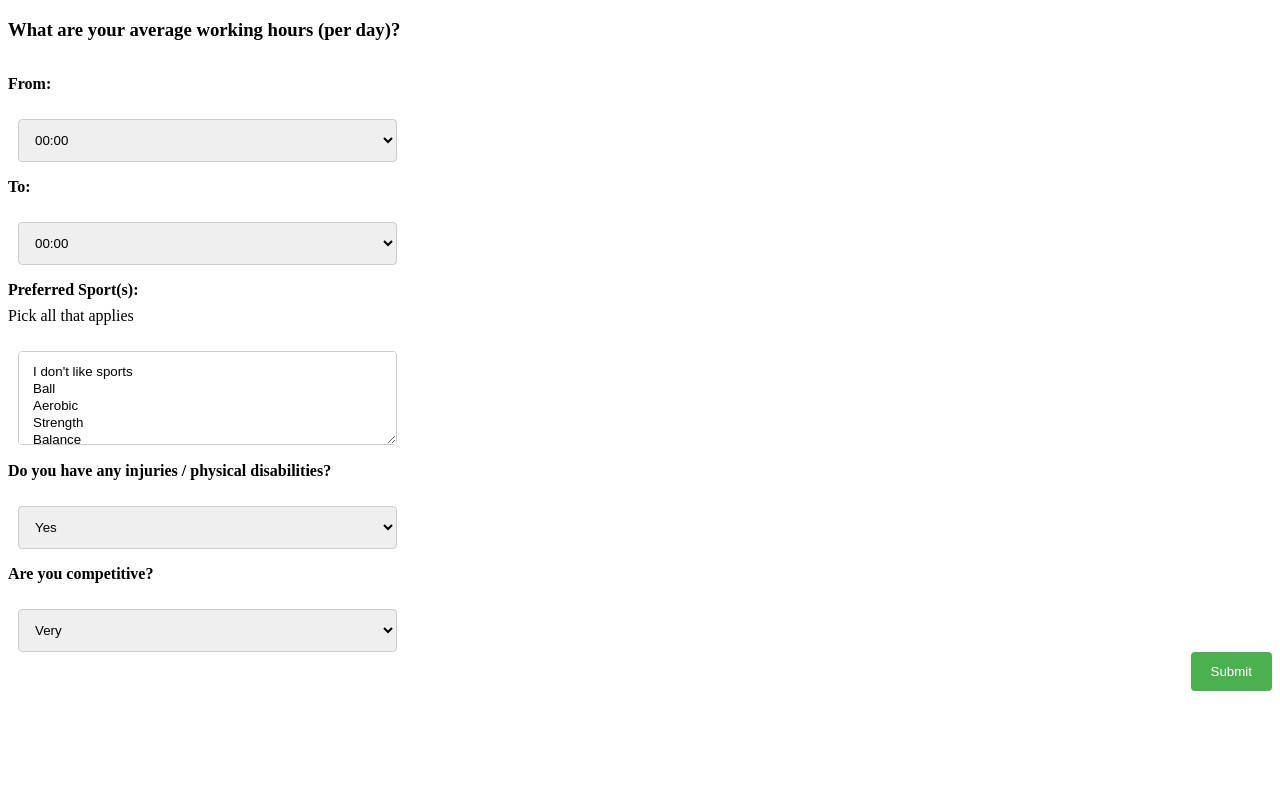
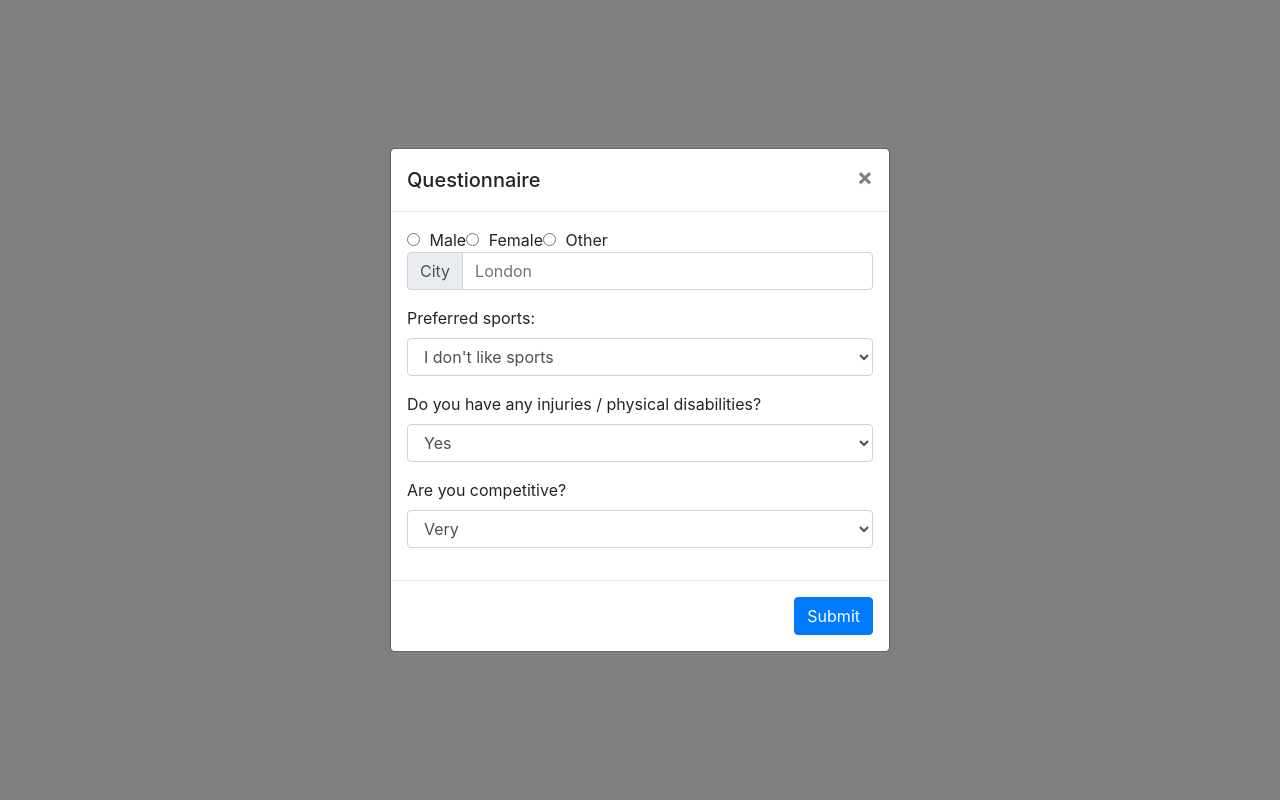
Before and after one commit to Glasgow19/team-13, a Flask app: page /questionnaire in a window 1280 px wide. Run offline with Flask 2, Linux system fonts and the light colour scheme; some libraries are stand-ins or nearby versions.

Commit message:
questionnaire modal added

```diff
--- a/app/app.py
+++ b/app/app.py
@@ -30,7 +30,7 @@ def questionnaire():
 @app.route('/')
 def index():
     if google_auth.is_logged_in():
-        return render_template('list.html', user_info=google_auth.get_user_info())
+        return render_template('dashboard.html', user_info=google_auth.get_user_info())
     else:
         return redirect('/google/login')
 
--- a/app/templates/placeholder.html
+++ /dev/null
@@ -1,4 +0,0 @@
-<!DOCTYPE HTML>
-<html>
-<h1>Thank you</h1>
-</html>
--- a/app/templates/questionnaire.html
+++ b/app/templates/questionnaire.html
@@ -2,16 +2,21 @@
 <html>
     <head>
         <meta name="viewport" content="width=device-width, initial-scale=1">
-        <link rel="stylesheet" type="text/css" href="{{ url_for('static', filename='css/meetuser.css') }}">
 
-        <script src="{{ url_for('static', filename='js/convert-json.css') }}"></script>
+        <link rel="stylesheet" href="https://maxcdn.bootstrapcdn.com/bootstrap/4.0.0/css/bootstrap.min.css" integrity="sha384-Gn5384xqQ1aoWXA+058RXPxPg6fy4IWvTNh0E263XmFcJlSAwiGgFAW/dAiS6JXm" crossorigin="anonymous">
+
+        <script src="https://ajax.googleapis.com/ajax/libs/jquery/3.4.1/jquery.min.js"></script>
+        <script src="https://maxcdn.bootstrapcdn.com/bootstrap/4.0.0/js/bootstrap.min.js" integrity="sha384-JZR6Spejh4U02d8jOt6vLEHfe/JQGiRRSQQxSfFWpi1MquVdAyjUar5+76PVCmYl" crossorigin="anonymous"></script>
+
+        <!--<link rel="stylesheet" type="text/css" href=" url_for 'static', filename='/../../../app/static/css/meetuser.css">
+
+        <script src="url_for 'static', filename=/../../../app/static/js/convert-json.js"></script>-->
         <script>
             function populate(x) {
                 var select = document.getElementById(x);
                 var i;
                 for (i=0; i <= 23; i++){
                     var el = document.createElement("option");
-
                     if (i < 10) {
                         el.textContent = "0" + i + ":00";
                         el.value = "0" + i + ":00";
@@ -31,17 +36,22 @@
         </script>
     </head>
     <body>
-        <form onsubmit= "return convertToJSON(this);">
-            <div class="row"><h3><b>What are your average working hours (per day)?</b></h3>
-                <label for="from"><b>From:</b></label>
-                <select id = "worktimefrom">
-                </select>
-                <label for="to"><b>To:</b></label>
-                <select id = "worktimeto">
-                </select>
+        <!--<form onsubmit= "return convertToJSON(this);">
+            <b><p>Gender:</p></b>
+            <div>
+                <input type="radio" id="male" name="sex" value="male" checked />
+                <label for="male">Male</label>
+                <input type="radio" id="female" name="sex" value="female" />
+                <label for="female">Female</label>
+                <input type="radio" id="other" name="sex" value="other" />
+                <label for="other">Other</label>
             </div>
+            <b><p>City:</p></b>
+            <form>
+                <input type="text" name="city"><br>
+            </form>
             <div class="row">
-                <label><b>Preferred Sport(s):</b>Pick all that applies</label>
+                <label><b><p>Preferred Sport(s):</b> Pick all that applies</p></label>
                 <select id = "sports" multiple>
                     <option>I don't like sports</option>
                     <option>Ball</option>
@@ -51,24 +61,104 @@
                     <option>Endurance</option>
                     <option>Stretching</option>
                 </select>
-            </div>
+            </div><br>
             <div class="row">
                 <label><b>Do you have any injuries / physical disabilities?</b></label>
                 <select id = "injury">
                     <option value = "yes">Yes</option>
                     <option value = "No">No</option>
                 </select>
-            </div>
+            </div><br>
             <div class="row">
                 <label><b>Are you competitive?</b></label>
                 <select id = "competition">
                     <option value = "4">Very</option>
                     <option value = "3">Yes</option>
-                    <option value = "2">No</option>
+                    <option value = "2">Not really</option>
                     <option value = "1">Not at all</option>
                 </select>
+            </div><br>
+            <input type = "submit" value = "Let's go !">
+        </form>-->
+
+
+
+        <!-- Modal -->
+        <div class="modal fade" id="questionnaireModal" tabindex="-1" role="dialog" aria-labelledby="questionnaireModalTitle" aria-hidden="true">
+            <div class="modal-dialog modal-dialog-centered" role="document">
+            <div class="modal-content">
+                <div class="modal-header">
+                    <h5 class="modal-title">Questionnaire</h5>
+                    <button type="button" class="close" data-dismiss="modal" aria-label="Close">
+                    <span aria-hidden="true">&times;</span>
+                    </button>
+                </div>
+
+                <div class="modal-body">
+                    <div class="form-check-inline">
+                        <label class="form-check-label">
+                            <input type="radio" class="form-check-input" name="male"> Male
+                        </label>
+
+                        <label class="form-check-label">
+                            <input type="radio" class="form-check-input" name="femlae"> Female
+                        </label>
+
+                        <label class="form-check-label">
+                            <input type="radio" class="form-check-input" name="other"> Other
+                        </label>
+                    </div>
+
+                    <div class="input-group mb-3">
+                        <div class="input-group-prepend">
+                            <span class="input-group-text" id="basic-addon1">City</span>
+                        </div>
+                        <input type="text" class="form-control" placeholder="London" aria-label="city" aria-describedby="basic-addon1">
+                    </div>
+
+                    <div class="form-group">
+                        <label for="sel1">Preferred sports:</label>
+                        <select class="form-control" id="sel1">
+                            <option>I don't like sports</option>
+                            <option>Ball</option>
+                            <option>Aerobic</option>
+                            <option>Strength</option>
+                            <option>Balance</option>
+                            <option>Endurance</option>
+                            <option>Stretching</option>
+                        </select>
+                    </div>
+
+                    <div class="form-group">
+                        <label for="sel1">Do you have any injuries / physical disabilities?</label>
+                        <select class="form-control" id="sel1">
+                            <option>Yes</option>
+                            <option>No</option>
+                        </select>
+                    </div>
+
+                    <div class="form-group">
+                        <label for="sel1">Are you competitive?</label>
+                        <select class="form-control" id="sel1">
+                            <option>Very</option>
+                            <option>Yes</option>
+                            <option>Not really</option>
+                            <option>Not at all</option>
+                        </select>
+                    </div>
+                </div>
+
+                <div class="modal-footer">
+                    <button type="button" class="btn btn-primary">Submit</button>
+                </div>
             </div>
-            <input type = "submit">
-        </form>
+            </div>
+        </div>
     </body>
+
+    <script type="text/javascript">
+        $(window).on('load',function(){
+            $('#questionnaireModal').modal('show');
+        });
+    </script>
 </html>
```
Also changed, not shown: 1 other file.
